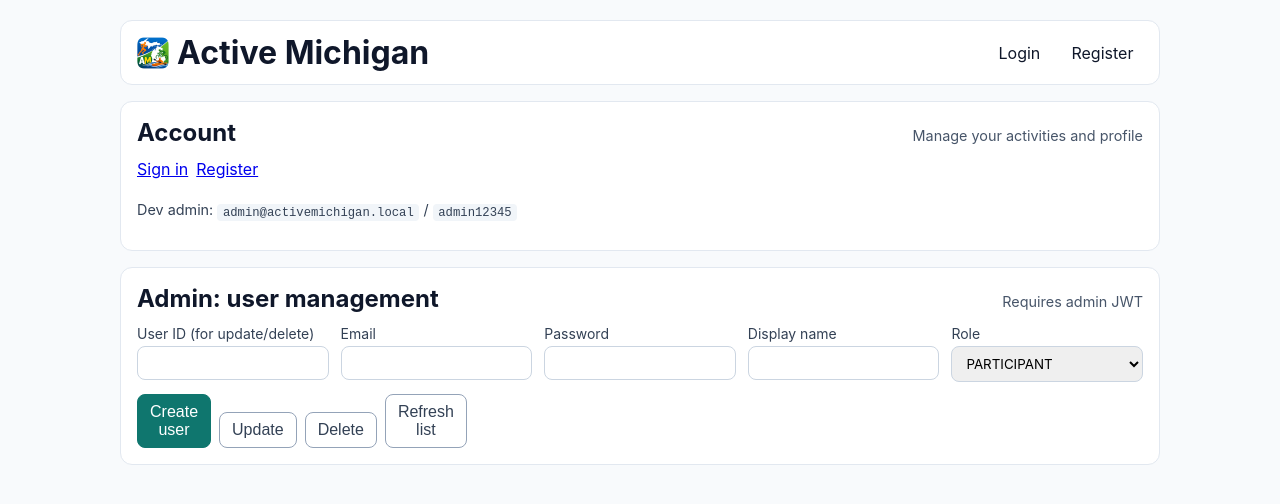
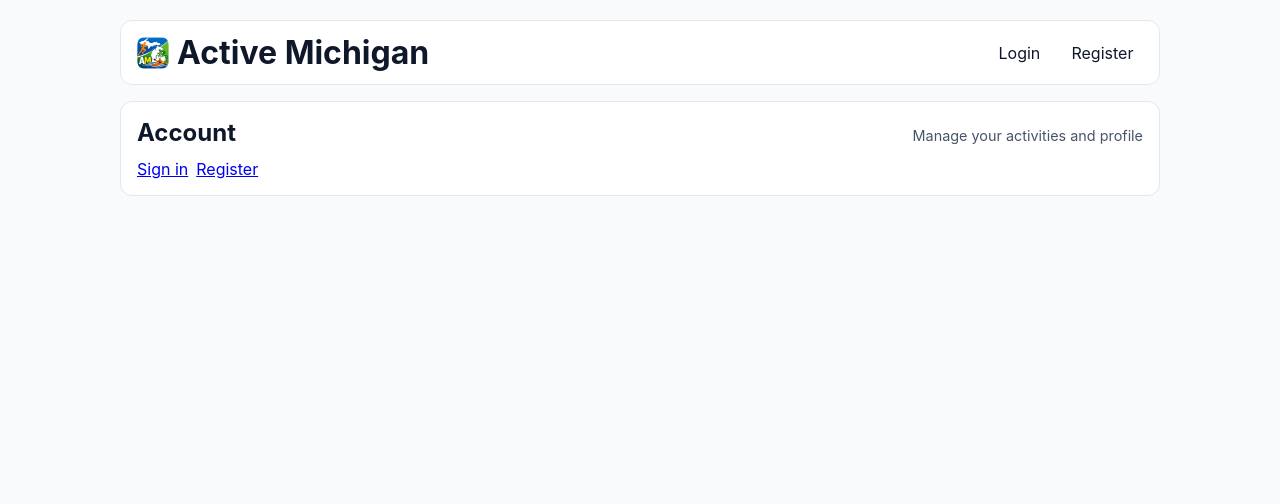
Before and after one commit to akoper/active-michigan, an Angular app in the folder frontend/active-michigan-angular/: page /account in a window 1280 px wide. Shown: the top 504 px of the page. Built offline with nearby package versions, Linux system fonts and the light colour scheme.

Commit message:
Remove `UsersManagementComponent` and related functionality, refactor account navigation, and improve authentication flow.

```diff
--- a/frontend/active-michigan-angular/src/app/components/header/header.component.html
+++ b/frontend/active-michigan-angular/src/app/components/header/header.component.html
@@ -15,9 +15,6 @@
         Register
       </a>
     } @else {
-      <a routerLink="/account" routerLinkActive="active" (click)="closeNav()">
-        Account
-      </a>
       <button type="button" class="navLogout secondary" (click)="logout()">
         Sign out
       </button>
--- a/frontend/active-michigan-angular/src/app/components/header/header.component.ts
+++ b/frontend/active-michigan-angular/src/app/components/header/header.component.ts
@@ -1,5 +1,5 @@
 import { Component, signal } from '@angular/core';
-import { RouterLink, RouterLinkActive } from '@angular/router';
+import { RouterLink, RouterLinkActive, Router } from '@angular/router';
 import { CommonModule } from '@angular/common';
 import { AuthService } from '../../services/auth.service';
 
@@ -13,7 +13,7 @@ import { AuthService } from '../../services/auth.service';
 export class HeaderComponent {
   navOpen = signal(false);
 
-  constructor(public authService: AuthService) {}
+  constructor(public authService: AuthService, private router: Router) {}
 
   toggleNav() {
     this.navOpen.update(v => !v);
@@ -26,5 +26,6 @@ export class HeaderComponent {
   logout() {
     this.authService.logout();
     this.closeNav();
+    this.router.navigate(['/']);
   }
 }
--- a/frontend/active-michigan-angular/src/app/components/users-management/users-management.component.html
+++ /dev/null
@@ -1,71 +0,0 @@
-<section class="panel">
-  <div class="listHeader">
-    <h2>Admin: user management</h2>
-    <p>Requires admin JWT</p>
-  </div>
-  <form class="filters" (ngSubmit)="createUser()">
-    <div class="field">
-      <label>User ID (for update/delete)</label>
-      <input name="id" [(ngModel)]="form.id" />
-    </div>
-    <div class="field">
-      <label>Email</label>
-      <input
-        type="email"
-        name="email"
-        required
-        [(ngModel)]="form.email"
-      />
-    </div>
-    <div class="field">
-      <label>Password</label>
-      <input
-        type="password"
-        name="password"
-        [(ngModel)]="form.password"
-      />
-    </div>
-    <div class="field">
-      <label>Display name</label>
-      <input
-        name="displayName"
-        required
-        [(ngModel)]="form.displayName"
-      />
-    </div>
-    <div class="field">
-      <label>Role</label>
-      <select name="role" [(ngModel)]="form.role">
-        <option value="PARTICIPANT">PARTICIPANT</option>
-        <option value="ORGANIZER">ORGANIZER</option>
-        <option value="ADMIN">ADMIN</option>
-      </select>
-    </div>
-    <div class="actions">
-      <button type="submit">Create user</button>
-      <button type="button" class="secondary" (click)="updateUser()">
-        Update
-      </button>
-      <button type="button" class="secondary" (click)="deleteUser()">
-        Delete
-      </button>
-      <button type="button" class="secondary" (click)="load()">
-        Refresh list
-      </button>
-    </div>
-  </form>
-  @if (message()) {
-    <p class="createMessage">{{ message() }}</p>
-  }
-  <div class="grid">
-    @for (u of users(); track u.id) {
-      <article class="card">
-        <div class="type">{{ u.role }}</div>
-        <h3>{{ u.displayName }}</h3>
-        <p class="meta">
-          #{{ u.id }} · {{ u.email }}
-        </p>
-      </article>
-    }
-  </div>
-</section>
--- a/frontend/active-michigan-angular/src/app/components/users-management/users-management.component.ts
+++ /dev/null
@@ -1,93 +0,0 @@
-import { Component, OnInit, signal } from '@angular/core';
-import { CommonModule } from '@angular/common';
-import { FormsModule } from '@angular/forms';
-import { UserService } from '../../services/user.service';
-import { AuthService } from '../../services/auth.service';
-import { User, UserRole } from '../../models/types';
-
-@Component({
-  selector: 'app-users-management',
-  standalone: true,
-  imports: [CommonModule, FormsModule],
-  templateUrl: './users-management.component.html',
-  styleUrl: './users-management.component.css'
-})
-export class UsersManagementComponent implements OnInit {
-  users = signal<User[]>([]);
-  message = signal('');
-  form = {
-    id: '',
-    email: '',
-    password: '',
-    displayName: '',
-    role: 'PARTICIPANT' as UserRole,
-  };
-
-  constructor(
-    private userService: UserService,
-    public authService: AuthService
-  ) {}
-
-  ngOnInit() {
-    if (this.authService.isAuthenticated()) {
-      this.load();
-    }
-  }
-
-  load() {
-    this.userService.getUsers().subscribe({
-      next: (data) => {
-        this.users.set(data);
-        this.message.set('Loaded users.');
-      },
-      error: (err) => {
-        this.message.set(err.message || 'Load failed');
-      }
-    });
-  }
-
-  createUser() {
-    const payload = {
-      email: this.form.email,
-      password: this.form.password,
-      displayName: this.form.displayName,
-      role: this.form.role,
-    };
-    this.userService.createUser(payload).subscribe({
-      next: () => {
-        this.load();
-        this.message.set('User created.');
-      },
-      error: (err) => this.message.set(err.message || 'Create failed')
-    });
-  }
-
-  updateUser() {
-    if (!this.form.id) return;
-    const payload = {
-      email: this.form.email,
-      password: this.form.password || null,
-      displayName: this.form.displayName,
-      role: this.form.role,
-    };
-    this.userService.updateUser(Number(this.form.id), payload).subscribe({
-      next: () => {
-        this.load();
-        this.message.set('User updated.');
-      },
-      error: (err) => this.message.set(err.message || 'Update failed')
-    });
-  }
-
-  deleteUser() {
-    if (!this.form.id) return;
-    if (!window.confirm(`Delete user #${this.form.id}?`)) return;
-    this.userService.deleteUser(Number(this.form.id)).subscribe({
-      next: () => {
-        this.load();
-        this.message.set('User deleted.');
-      },
-      error: (err) => this.message.set(err.message || 'Delete failed')
-    });
-  }
-}
--- a/frontend/active-michigan-angular/src/app/pages/account/account.component.css
+++ b/frontend/active-michigan-angular/src/app/pages/account/account.component.css
@@ -0,0 +1,4 @@
+.accountActions {
+  display: flex;
+  margin-top: 1rem;
+}
--- a/frontend/active-michigan-angular/src/app/pages/account/account.component.html
+++ b/frontend/active-michigan-angular/src/app/pages/account/account.component.html
@@ -6,6 +6,9 @@
 
   @if (authService.isAuthenticated()) {
     <p class="tokenHint">You are signed in. Your session is saved in this browser.</p>
+    <div class="accountActions">
+      <button type="button" class="button secondary" (click)="logout()">Sign out</button>
+    </div>
   } @else {
     <div class="actions">
       <a routerLink="/login" class="button">Sign in</a>
@@ -17,9 +20,7 @@
     <p class="createMessage">{{ authMessage() }}</p>
   }
 
-  <p class="tokenHint devHint">
-    Dev admin: <code>admin&#64;activemichigan.local</code> / <code>admin12345</code>
-  </p>
+<!--  <p class="tokenHint devHint">-->
+<!--    Dev admin: <code>admin&#64;activemichigan.local</code> / <code>admin12345</code>-->
+<!--  </p>-->
 </section>
-
-<app-users-management></app-users-management>
--- a/frontend/active-michigan-angular/src/app/pages/activities/activities.component.html
+++ b/frontend/active-michigan-angular/src/app/pages/activities/activities.component.html
@@ -91,11 +91,11 @@
   </section>
 }
 
-@if (!authService.isAuthenticated()) {
-  <p class="tokenHint">
-    <a routerLink="/account">Sign in</a> as an organizer to add or edit activities.
-  </p>
-}
+<!--@if (!authService.isAuthenticated()) {-->
+<!--  <p class="tokenHint">-->
+<!--    <a routerLink="/account">Sign in</a> as an organizer to add or edit activities.-->
+<!--  </p>-->
+<!--}-->
 
 <section class="panel">
   <div class="listHeader">
--- a/frontend/active-michigan-angular/src/app/pages/login/login.component.ts
+++ b/frontend/active-michigan-angular/src/app/pages/login/login.component.ts
@@ -28,7 +28,7 @@ export class LoginComponent {
     this.authService.login(payload).subscribe({
       next: (res) => {
         this.authMessage.set(`Logged in as ${res.email}`);
-        setTimeout(() => this.router.navigate(['/']), 1500);
+        setTimeout(() => this.router.navigate(['/account']), 1500);
       },
       error: (err) => {
         console.error('Login error:', err);
--- a/frontend/active-michigan-angular/src/app/pages/register/register.component.ts
+++ b/frontend/active-michigan-angular/src/app/pages/register/register.component.ts
@@ -33,7 +33,7 @@ export class RegisterComponent {
     this.authService.register(payload).subscribe({
       next: (res) => {
         this.authMessage.set(`Registered and signed in as ${res.email}`);
-        setTimeout(() => this.router.navigate(['/']), 1500);
+        setTimeout(() => this.router.navigate(['/account']), 1500);
       },
       error: (err) => {
         console.error('Registration error:', err);
```
Also changed, not shown: frontend/active-michigan-angular/src/app/pages/account/account.component.ts (+9 -4 lines), frontend/active-michigan-angular/src/app/components/users-management/users-management.component.css (deleted), 1 other file (tests, documents, lock files or other folders).
